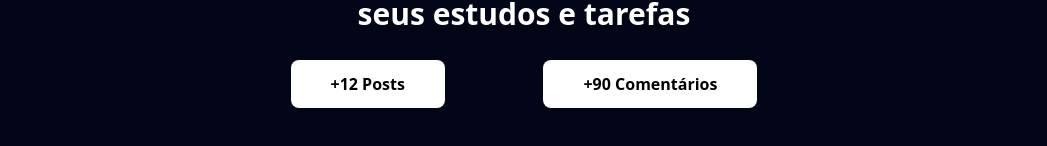
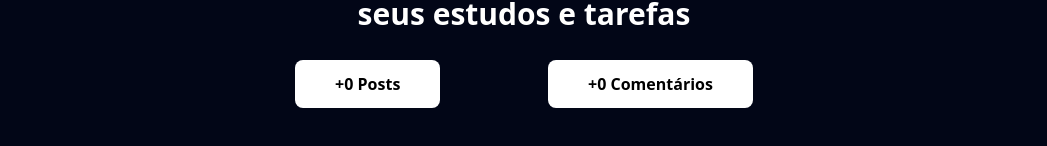
Before and after one commit to HerbertKayky/board-tarefas, a Next.js app: page / in a window 1280 px wide. Shown: the part 568-714 px from the top of the page, without its empty margins (116-1163 px from the left). Built offline with nearby package versions, Linux system fonts and the light colour scheme; no server answers; the database is empty.

Commit message:
adicionado contagem dinâmica de posts e comentários na página inicial

```diff
--- a/src/pages/index.tsx
+++ b/src/pages/index.tsx
@@ -1,11 +1,21 @@
 import Image from "next/image";
 import heroImg from "../../public/assets/hero.png";
 import Head from "next/head";
+import { GetStaticProps } from "next";
+import { collection, getDocs } from "firebase/firestore";
+import { db } from "@/services/firebaseConnection";
 
-export default function Home() {
+interface HomeProps {
+  posts: number;
+  comments: number;
+}
+
+export default function Home({ posts, comments }: HomeProps) {
   return (
     <>
-    <Head><title>Tarefas+</title></Head>
+      <Head>
+        <title>Tarefas+</title>
+      </Head>
       <div className="flex flex-col justify-center bg-slate-950 w-full h-[calc(100vh-64px)] items-center">
         <main>
           <div className="flex flex-col items-center justify-center">
@@ -22,10 +32,10 @@
 
           <div className="flex flex-col gap-2 sm:flex-row justify-around ">
             <section className="flex justify-center items-center bg-white py-3 px-10 rounded-lg font-bold hover:scale-105 transition-all cursor-pointer">
-              <span>+12 Posts</span>
+              <span>+{posts} Posts</span>
             </section>
             <section className="flex justify-center items-center bg-white py-3 px-10 rounded-lg font-bold hover:scale-105 transition-all cursor-pointer">
-              <span>+90 Comentários</span>
+              <span>+{comments} Comentários</span>
             </section>
           </div>
         </main>
@@ -33,3 +43,20 @@
     </>
   );
 }
+
+export const getStaticProps: GetStaticProps = async () => {
+  const commentRef = collection(db, "comments");
+  const postRef = collection(db, "tarefas");
+
+  const postSnapshot = await getDocs(postRef);
+
+  const commentSnapshot = await getDocs(commentRef);
+
+  return {
+    props: {
+      posts: postSnapshot.size || 0,
+      comments: commentSnapshot.size || 0,
+    },
+    revalidate: 120,
+  };
+};
```
